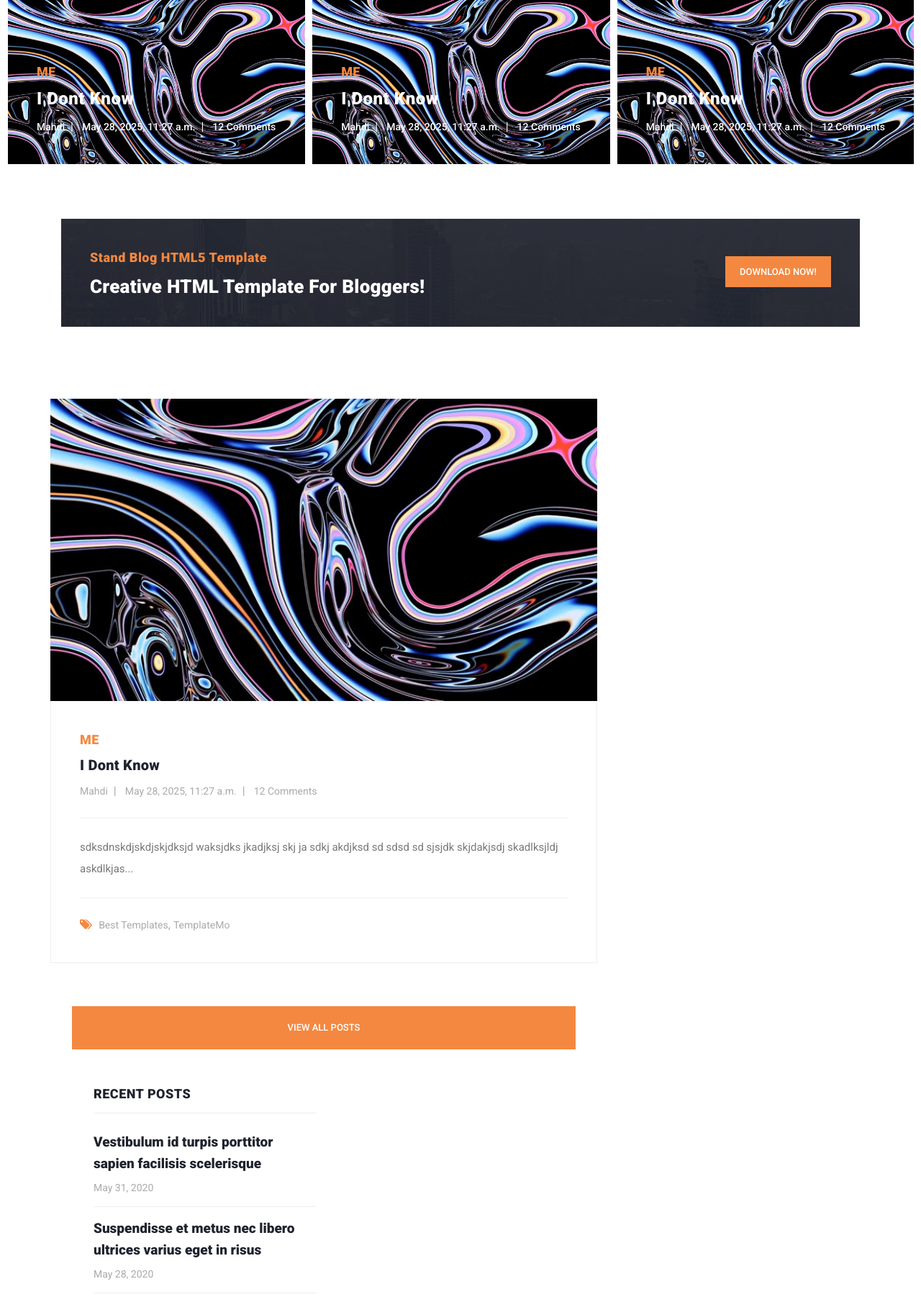
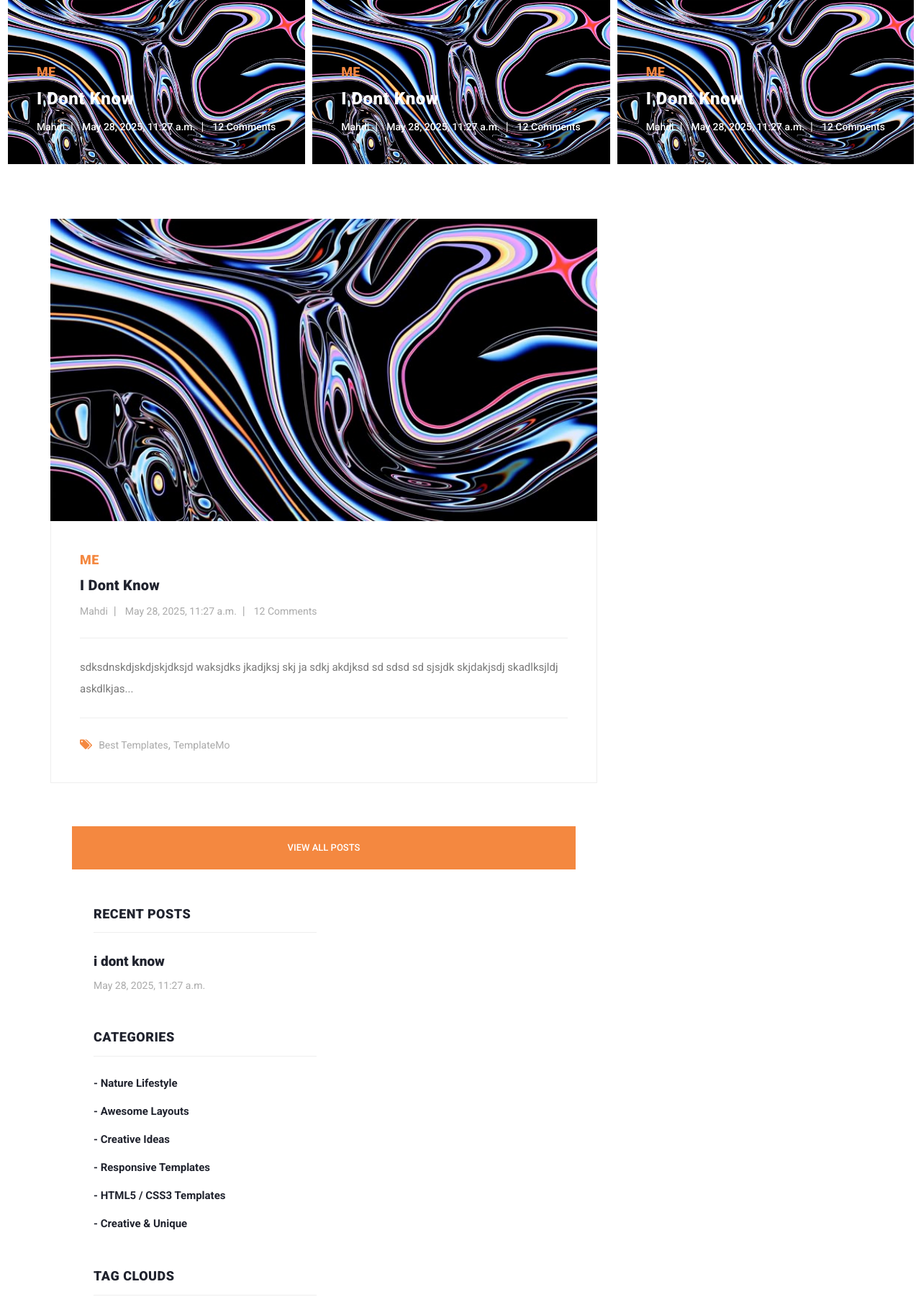
Before and after one commit to Mahdi6gh/BlogSite, a Django app: page / in a window 1280 px wide. Shown: the part 111-1920 px from the top of the page at 72% size. Run offline with Django 5.2, Linux system fonts and the light colour scheme; data comes from the database, SQL or seed files in the repository; both versions use the stored data as it was after the commit; some libraries are stand-ins or nearby versions.

```diff
--- a/homePageApp/templates/homePageApp/index.html
+++ b/homePageApp/templates/homePageApp/index.html
@@ -79,7 +79,7 @@ https://templatemo.com/tm-551-stand-blog
     </div>
     <!-- Banner Ends Here -->
 
-    <section class="call-to-action">
+    {% comment %} <section class="call-to-action">
       <div class="container">
         <div class="row">
           <div class="col-lg-12">
@@ -104,7 +104,7 @@ https://templatemo.com/tm-551-stand-blog
           </div>
         </div>
       </div>
-    </section>
+    </section> {% endcomment %}
 
     <section class="blog-posts">
       <div class="container">
@@ -173,34 +173,20 @@ https://templatemo.com/tm-551-stand-blog
                       <h2>Recent Posts</h2>
                     </div>
                     <div class="content">
+                      {% comment %} recent posts {% endcomment %}
+
+
                       <ul>
+                        {% for blog in blogs %}
                         <li>
-                          <a href="post-details.html">
+                          <a href="{%url 'blog_with_id' blog.id%}">
                             <h5>
-                              Vestibulum id turpis porttitor sapien facilisis
-                              scelerisque
+                              {{blog.title}}
                             </h5>
-                            <span>May 31, 2020</span>
+                            <span>{{blog.updated_at}}</span>
                           </a>
                         </li>
-                        <li>
-                          <a href="post-details.html">
-                            <h5>
-                              Suspendisse et metus nec libero ultrices varius
-                              eget in risus
-                            </h5>
-                            <span>May 28, 2020</span>
-                          </a>
-                        </li>
-                        <li>
-                          <a href="{%url 'detailpage'%}">
-                            <h5>
-                              Swag hella echo park leggings, shaman cornhole
-                              ethical coloring
-                            </h5>
-                            <span>May 14, 2020</span>
-                          </a>
-                        </li>
+                        {% endfor %}
                       </ul>
                     </div>
                   </div>
--- a/homePageApp/views.py
+++ b/homePageApp/views.py
@@ -7,7 +7,8 @@ from .models import blog as blogg
 # Create your views here.
 def home(request):
     blogs=blogg.objects.all()
-    context={'blogs':blogs}
+    blogsCount=blogs.count()
+    context={'blogs':blogs, 'blogsCount': blogsCount}
     return render(request, 'homePageApp/index.html',context)
 def detailpage(request):
     return render(request, 'homePageApp/post-details.html')
```
Also changed, not shown: db.sqlite3, media/images/blogs/112626331-ezgif.com-webp-to-jpg-converter.jpg (deleted), media/images/blogs/Untitled-2.jpg (deleted), media/images/blogs/iOS_13_and_macOS_Catalina_wallpapers_2.jpg (added).
